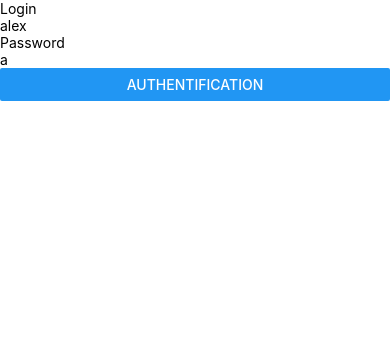
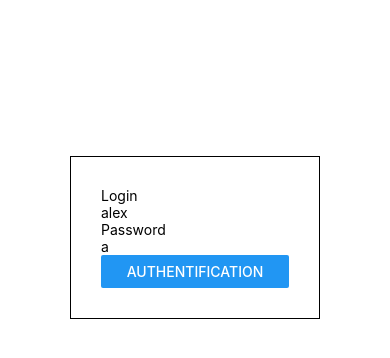
Before and after one commit to champix56/react-native-Avril, a React Native app: screen / in a window 390 px wide. Shown: the top 358 px of the page. Built offline with nearby package versions, Linux system fonts and the light colour scheme.

Commit message:
add style

```diff
--- a/App/components/Auth/Auth.js
+++ b/App/components/Auth/Auth.js
@@ -8,7 +8,8 @@ import {View,  Button, Text, TextInput } from 'react-native';
 const Auth = (props) => {
   const [state, setstate] = useState({ login: 'alex', password: 'a' });
   console.log(props)
-  return (<View data-testid="Auth">
+  return (<View style={{alignItems:'center',alignContent:'center'}}  data-testid="Auth">
+  <View style={{width:250,marginTop:'40%', borderColor:"black", borderStyle:'solid', borderWidth:1, padding:30}}>
     <Text>Login</Text>
     <TextInput
       value={state.login}
@@ -38,6 +39,7 @@ const Auth = (props) => {
       })
     }}></Button>
   </View>
+  </View>
   );
 }
 Auth.propTypes = {
```
